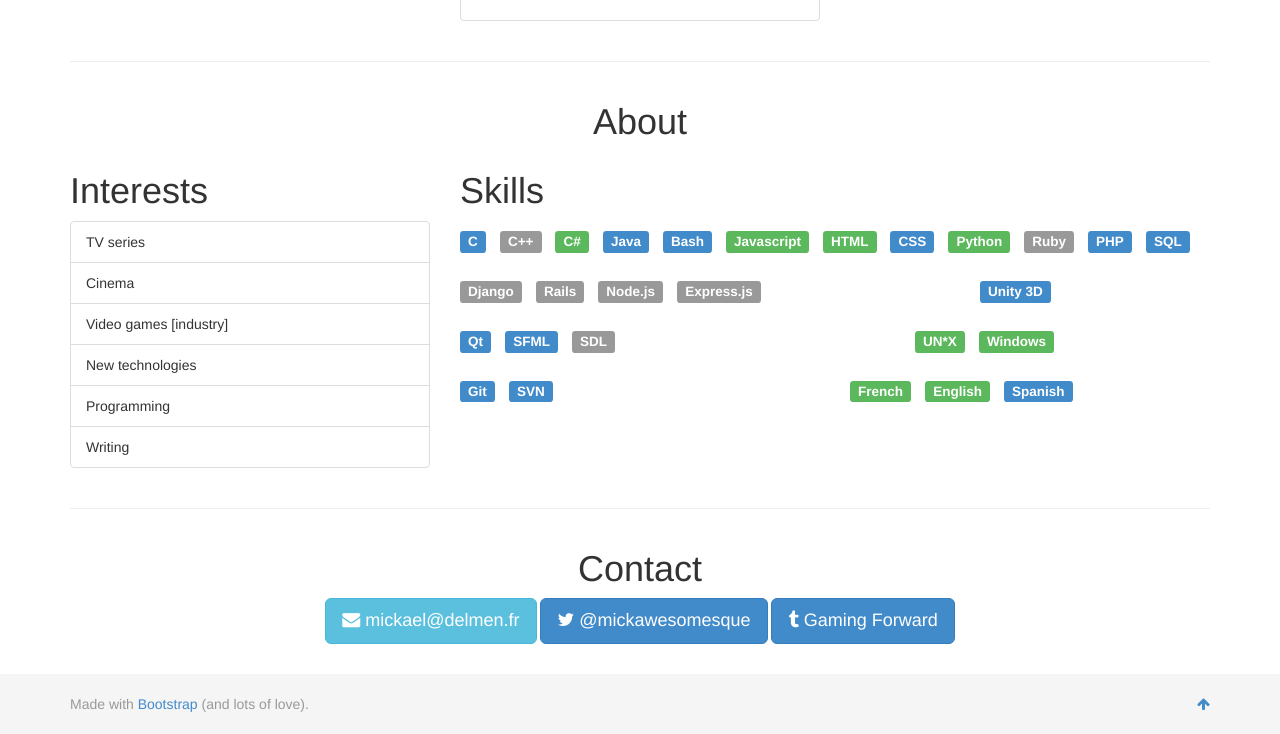
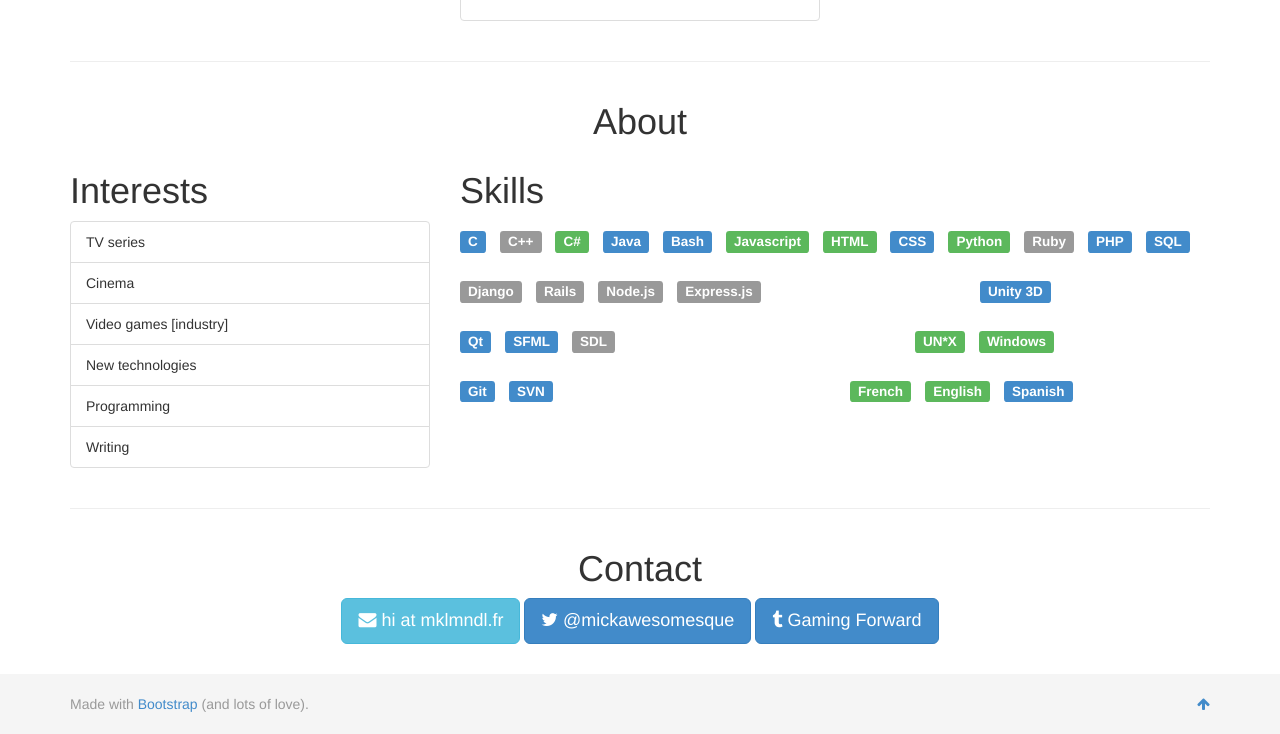
Before and after one commit to Mickawesomesque/mickawesomesque.github.io, a plain HTML site: page index.html in a window 1280 px wide. Shown: the part 865-1599 px from the top of the page. Drawn offline with nearby package versions, Linux system fonts and the light colour scheme.

Commit message:
Update email address

```diff
--- a/index.html
+++ b/index.html
@@ -58,7 +58,7 @@
                                 </li>
                                 <li class="divider"></li>
                                 <li>
-                                    <a target="_blank" href="mailto:mickael@delmen.fr">
+                                    <a target="_blank" href="mailto:hi@mklmndl.fr">
                                         <i class="fa fa-envelope"></i> Email
                                     </a>
                                 </li>
@@ -394,9 +394,9 @@
 
                         <div class="col-md-12">
                             <p class="text-center">
-                                <a href="mailto:mickael@delmen.fr" class="btn btn-info btn-lg">
+                                <a href="mailto:hi@mklmndl.fr" class="btn btn-info btn-lg">
                                     <i class="fa fa-envelope"></i>
-                                    mickael@delmen.fr
+                                    hi at mklmndl.fr
                                 </a>
 
                                 <a target="_blank" href="http://twitter.com/mickawesomesque" class="btn btn-primary btn-lg">
```
